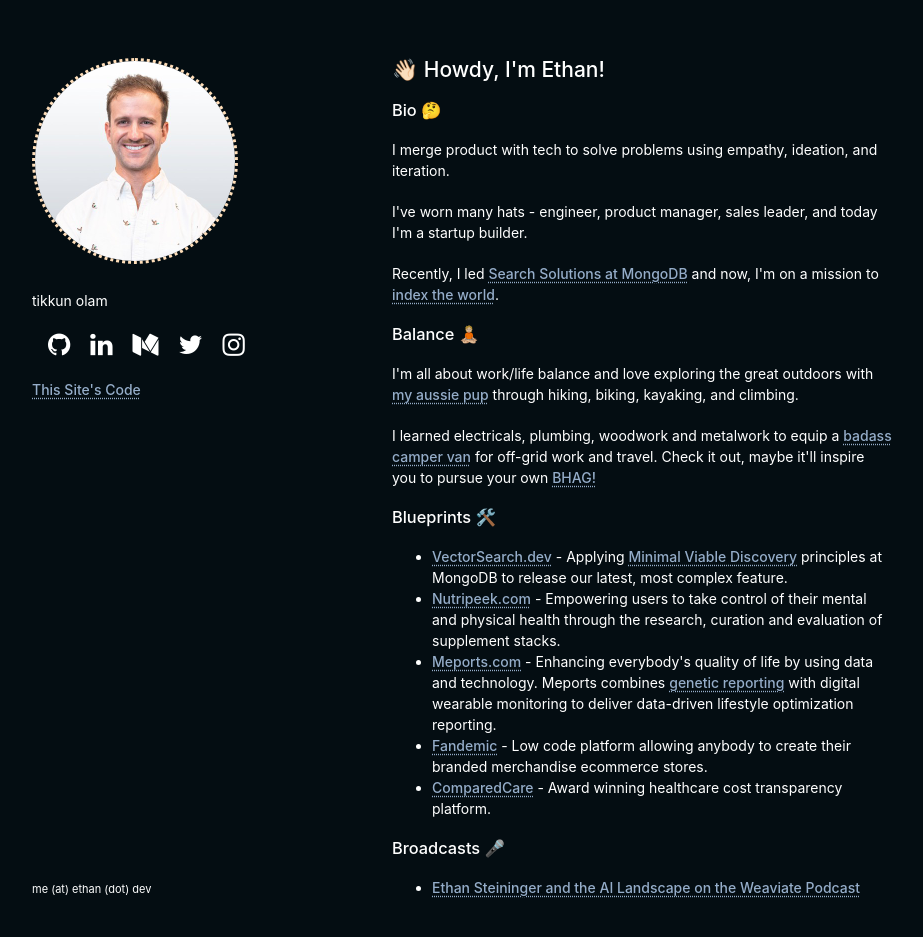
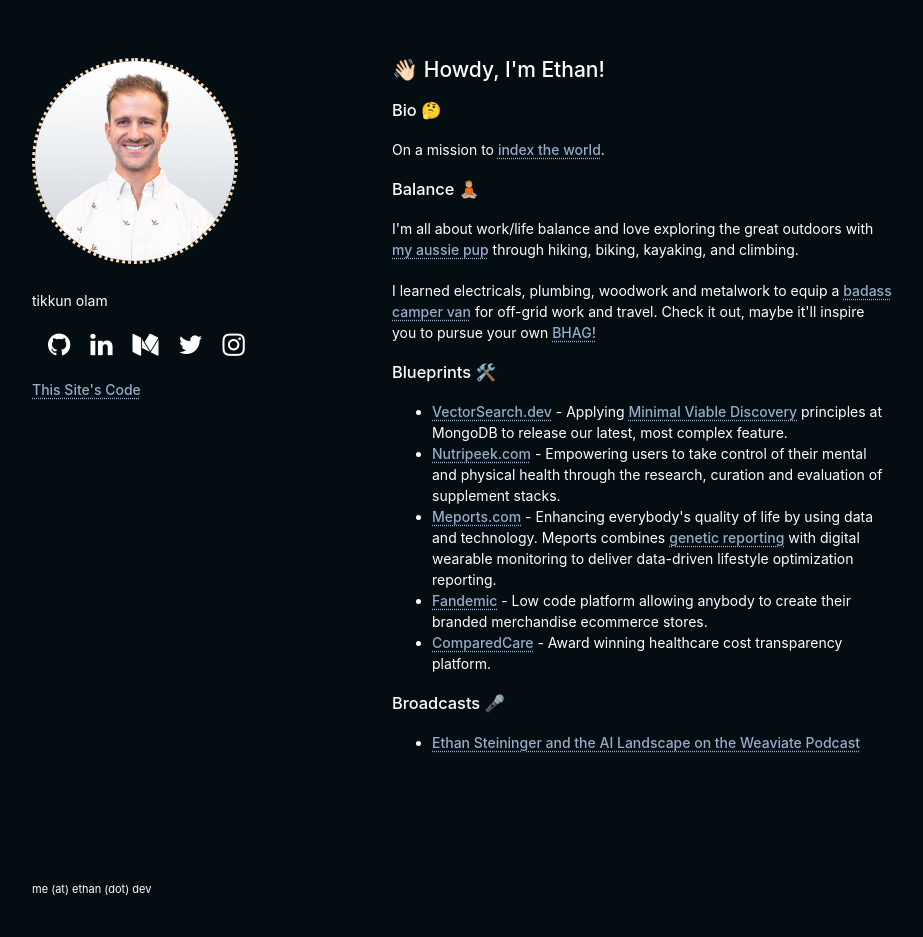
Before and after one commit to esteininger/minimal-website, a Jekyll site: the page index.html, which Jekyll copies as it is, in a window 1280 px wide and 968 px high. Shown: the top 937 px of the window, without its empty margins (178-1101 px from the left). Built offline with Jekyll 4.4.1, drawn with Linux system fonts in a browser that asks for light colours.

Commit message:
Update index.html

```diff
--- a/index.html
+++ b/index.html
@@ -68,17 +68,7 @@
       <h3>Bio 🤔</h3>
 
       <p>
-        I merge product with tech to solve problems using empathy, ideation, and iteration.
-      </p>
-
-      <p>
-        I've worn many hats - engineer, product manager, sales leader, and today I'm a startup builder.
-      </p>
-
-      <p>
-        Recently, I led <a href="https://www.mongodb.com/developer/author/ethan-steininger/">Search Solutions at MongoDB</a>
-        and
-        now, I'm on a mission to <a href="https://mixpeek.com">index the world</a>.
+        On a mission to <a href="https://mixpeek.com">index the world</a>.
       </p>
 
       <h3>Balance 🧘🏼</h3>
```
